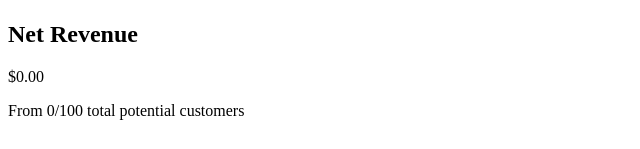
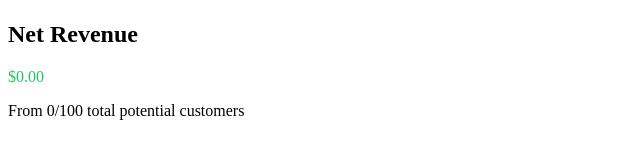
Before and after one commit to virtuist737/Partner-Overlay-Visualization, a React (Vite) app in the folder client/: page / in a window 1280 px wide. Shown: the part 1016-1165 px from the top of the page, without its empty margins (0-640 px from the left). Built offline with nearby package versions, Linux system fonts and the light colour scheme.

Commit message:
Assistant checkpoint: Updated net revenue colors to be more vibrant
Assistant generated file changes:
- client/src/pages/home.tsx: Update net revenue colors

---

User prompt:

When positive, the Net revenue value should be bright green. When negative, it should be bright red

```diff
--- a/client/src/pages/home.tsx
+++ b/client/src/pages/home.tsx
@@ -234,7 +234,7 @@ export default function Home() {
                     <div className="mt-4 bg-primary/5 p-3 rounded-lg">
                       <h2 className="text-sm font-semibold text-center mb-1 text-primary">Net Revenue</h2>
                       <p className="text-xl text-center font-bold"
-                         style={{ color: revenue.netRevenue >= 0 ? 'hsl(var(--primary))' : 'hsl(var(--destructive))' }}>
+                         style={{ color: revenue.netRevenue >= 0 ? '#22c55e' : '#ef4444' }}>
                         {formatCurrency(revenue.netRevenue)}
                       </p>
                       <p className="text-xs text-center text-muted-foreground mt-1">
```
